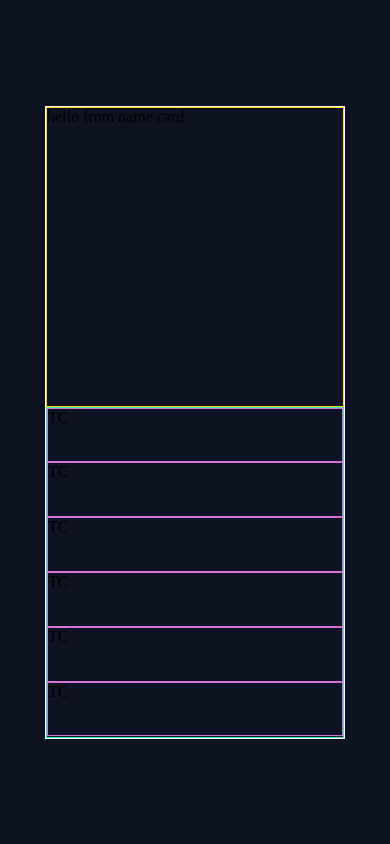
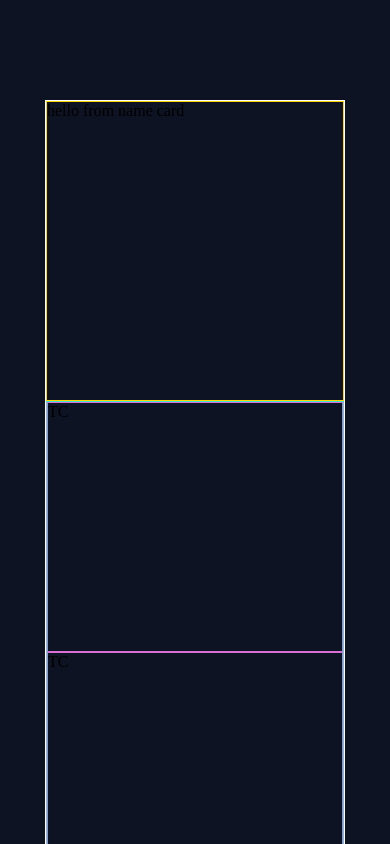
Before and after one commit to aaronparisi/time-tracking-dashboard, a React (Create React App) app: page / in a window 390 px wide. Shown: the top 844 px of the page. Built offline with nearby package versions, Linux system fonts and the light colour scheme.

Commit message:
tweaks to flex media query

```diff
--- a/src/stylesheets/index.css
+++ b/src/stylesheets/index.css
@@ -44,6 +44,7 @@ img {
   border: 1px solid turquoise;
   flex: 3 1 300px;
   height: 75vh;
+  min-height: 350px;
   display: flex;
   flex-direction: row;
   justify-content: space-around;
@@ -59,6 +60,7 @@ img {
   width: 75vw;
   min-width: 300px;
   height: 75vh;
+  min-height: 350px;
   border: 1px solid white;
   display: flex;
   flex-direction: row;
@@ -70,7 +72,14 @@ img {
 @media screen and (max-width: 1120px) {
   .time-card-widget {
     flex-direction: column;
+    height: auto;
     align-items: stretch;
+  }
+  .time-card-widget .time-cards {
+    flex: auto;
+  }
+  .time-card-widget .time-cards .time-card {
+    min-height: 250px;
   }
 }
 .App {
--- a/src/stylesheets/time-card-widget.scss
+++ b/src/stylesheets/time-card-widget.scss
@@ -7,6 +7,7 @@
 	min-width: 300px;
 
 	height: 75vh;
+	min-height: 350px;
 
 	border: 1px solid white;
 
@@ -21,6 +22,15 @@
 @media screen and (max-width: 1120px) {
 	.time-card-widget {
 		flex-direction: column;
+		height: auto;
+
+		& .time-cards {
+			flex: auto;
+
+			& .time-card {
+				min-height: 250px;
+			}
+		}
 
 		align-items: stretch;
 	}
--- a/src/stylesheets/time-cards.scss
+++ b/src/stylesheets/time-cards.scss
@@ -4,6 +4,7 @@
 	border: 1px solid turquoise;
 	flex: 3 1 300px;
 	height: 75vh;
+	min-height: 350px;
 
 	display: flex;
 	flex-direction: row;
```
Also changed, not shown: 1 other file (tests, documents, lock files or other folders).
